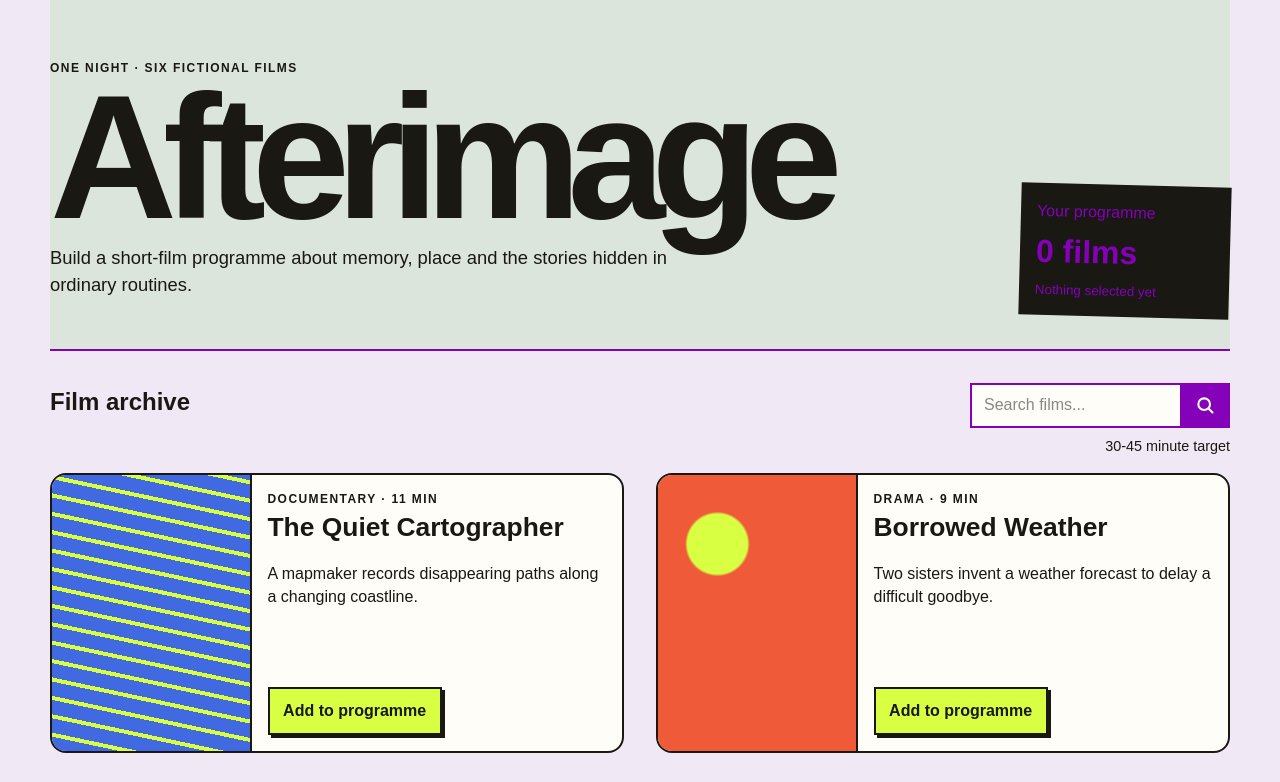
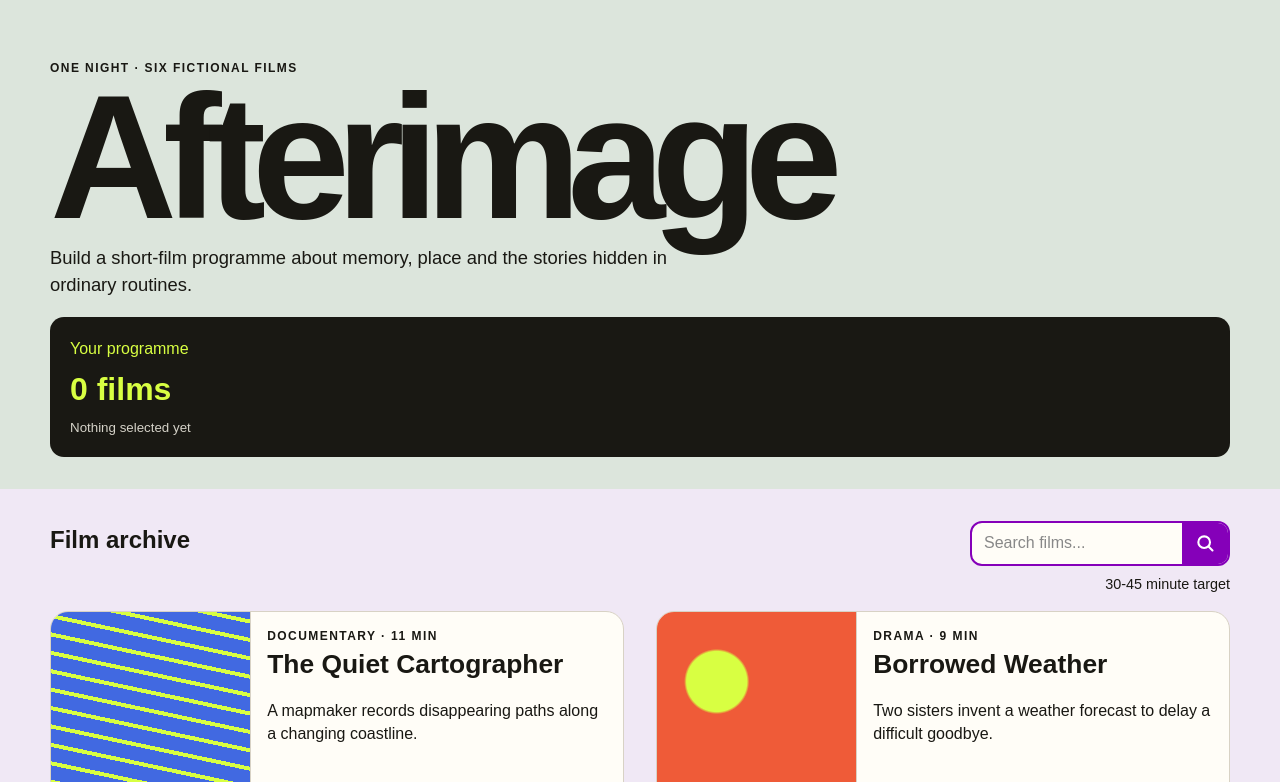
Before and after one commit to JulianDKing001/DirectorsNotePrototype, a plain HTML site: page showcase/index.html in a window 1280 px wide. Shown: the top 782 px of the page. Drawn offline with Linux system fonts and the light colour scheme.

Commit message:
minor changes in the layout of the search bar, Header and Text

```diff
--- a/showcase/styles/style.css
+++ b/showcase/styles/style.css
@@ -18,22 +18,19 @@ body {
   line-height: 1.45;
 }
 
-.site-header,
+/* Main content width */
 main,
 footer {
-  width: min(1180px, calc(100% - 2rem));
+  width: min(1180px, calc(100% - 3rem));
   margin: 0 auto;
 }
 
+/* Full-width website header */
 .site-header {
-  display: grid;
-  grid-template-columns: 1fr auto;
-  gap: 2rem;
-  align-items: end;
-  padding: 3rem 0 2rem;
-  border-bottom: 2px solid var(--Demacation);
+  width: 100%;
+  margin: 0;
+  padding: 3rem max(1.5rem, calc((100% - 1180px) / 2)) 2rem;
 }
-
 .kicker,
 .film-meta {
   text-transform: uppercase;
@@ -53,10 +50,25 @@ h1 {
 
 .programme-summary {
   min-width: 210px;
-  padding: 1rem;
+  padding: 1.25rem;
+
   background: var(--ink);
-  color: var(--Demacation);
-  transform: rotate(1.5deg);
+  color: var(--acid);
+
+  border-radius: 14px;
+
+  transform: none;
+
+  transition: transform 0.25s ease;
+}
+
+.programme-summary strong {
+  margin: 0.35rem 0;
+  font-size: 2rem;
+}
+
+.programme-summary small {
+  color: #d5d2c8;
 }
 
 .programme-summary span,
@@ -81,35 +93,47 @@ h1 {
   padding-bottom: 3rem;
 }
 
-/* Film card design */
+/* Modern film cards */
 .film-card {
   display: grid;
   grid-template-columns: minmax(135px, 0.7fr) 1.3fr;
+
   min-height: 280px;
 
-  border: 2px solid var(--ink);
-  border-radius: 16px;
+  border: 1px solid #d8d2c5;
+  border-radius: 18px;
 
   background: #fffdf7;
 
-  /* Remove the old shadow */
   box-shadow: none;
 
-  /* Smooth hover animation */
-  transition: transform 0.25s ease, border-color 0.25s ease;
+  overflow: hidden;
+
+  transition:
+    transform 0.3s ease,
+    border-color 0.3s ease,
+    background-color 0.3s ease;
 }
 
-/* Lift card when hovering */
-.film-card:hover {
-  transform: translateY(-7px);
-  border-color: var(--Demacation);
+/* Card hover animation */
+@media (hover: hover) and (pointer: fine) {
+  .film-card:hover {
+    transform: translateY(-7px);
+    border-color: var(--Demacation);
+  }
 }
 
 .film-art {
   min-height: 180px;
-  border-right: 2px solid var(--ink);
+  border-right: 1px solid #d8d2c5;
 
-  border-radius: 14px 0 0 14px;
+  transition: transform 0.3s ease;
+}
+
+@media (hover: hover) and (pointer: fine) {
+  .film-card:hover .film-art {
+    transform: scale(1.025);
+  }
 }
 .film-card--coast .film-art { background: repeating-linear-gradient(12deg, var(--blue) 0 14px, var(--acid) 14px 18px); }
 .film-card--weather .film-art { background: radial-gradient(circle at 30% 25%, var(--acid) 0 12%, transparent 13%), var(--orange); }
@@ -122,17 +146,46 @@ h1 {
 .film-copy h3 { margin: 0.35rem 0; font-size: 1.65rem; line-height: 1; }
 .film-meta { margin: 0; }
 
+/* Modern buttons */
 button {
   align-self: flex-start;
   margin-top: auto;
-  padding: 0.65rem 0.85rem;
-  border: 2px solid var(--ink);
+
+  padding: 0.75rem 1.1rem;
+
+  border: none;
+  border-radius: 9px;
+
   background: var(--acid);
   color: var(--ink);
+
   font: inherit;
   font-weight: 700;
-  box-shadow: 3px 3px 0 var(--ink);
+
+  box-shadow: none;
+
   cursor: pointer;
+
+  transition:
+    background-color 0.2s ease,
+    color 0.2s ease,
+    transform 0.2s ease;
+}
+
+/* Button hover */
+@media (hover: hover) and (pointer: fine) {
+  button:hover {
+    background: var(--Demacation);
+    color: white;
+    transform: translateY(-2px);
+    box-shadow: none;
+  }
+}
+
+/* Keyboard accessibility */
+button:focus-visible {
+  outline: 3px solid var(--blue);
+  outline-offset: 3px;
 }
 
 button:hover { transform: translate(2px, 2px); box-shadow: 1px 1px 0 var(--ink); }
@@ -194,6 +247,8 @@ body {
     display: flex;
     align-items: center;
     border: 2px solid var(--Demacation);
+    border-radius: 12px;
+    overflow: hidden;
     background: #fffdf7;
     width: 260px;
     height: 45px;
@@ -226,7 +281,7 @@ body {
     margin: 0;
     padding: 0 0.8rem;
     border: none;
-    border-left: 2px solid var(--Demacation);
+    border-radius: 0;
     background: var(--Demacation);
     color: white;
     box-shadow: none;
```
